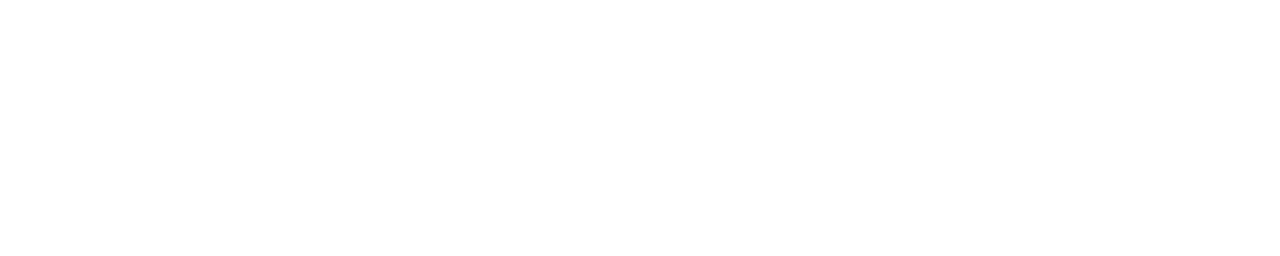
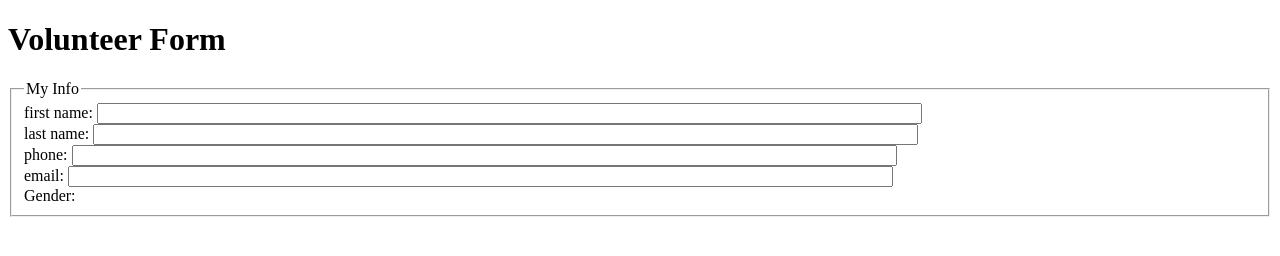
Before and after one commit to djcuevas5/Lab5, a plain HTML site: page lab5_index.html in a window 1280 px wide. Drawn offline with Linux system fonts and the light colour scheme.

Commit message:
Update lab5_index.html

```diff
--- a/lab5_index.html
+++ b/lab5_index.html
@@ -4,5 +4,14 @@
   <meta charset="utf-8">
   <title>Document</title>
 </head>
-
 <body>
+	<h1>Volunteer Form</h1>
+	<form action=http://bloomingdale.sat.iit.edu/kriedan/lab3formscript.php" method="post">
+		<fieldset>
+			<legend>My Info</legend>
+			<div><label>first name: <input size="100" type="text" name="first_name_field"></label></div>
+			<div><label>last name: <input size="100" type="text" name="last_name_field"></label></div>
+			<div><label>phone: <input size="100" type="text" name="phone_field"></label></div>
+			<div><label>email: <input size="100" type="text" name="email_field"></label></div>
+			<div> Gender: </div>
+			<div>
```
